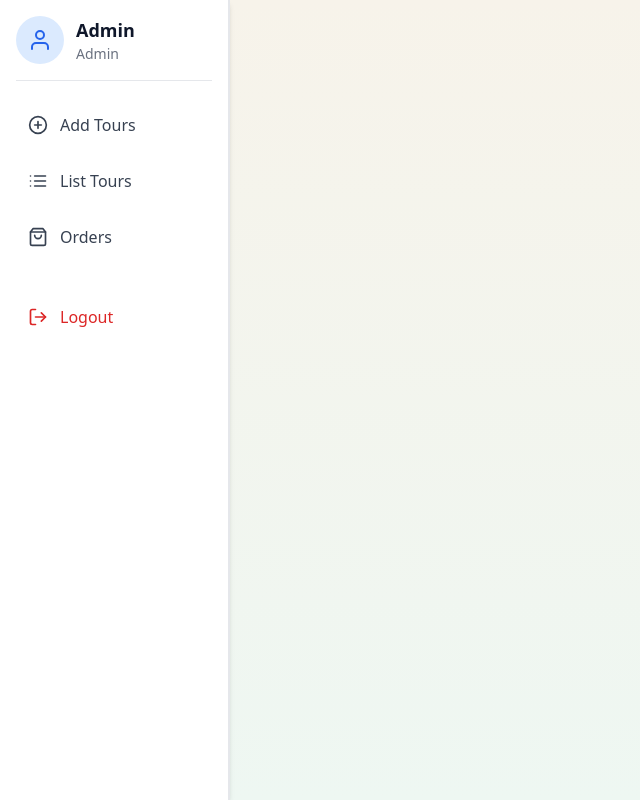
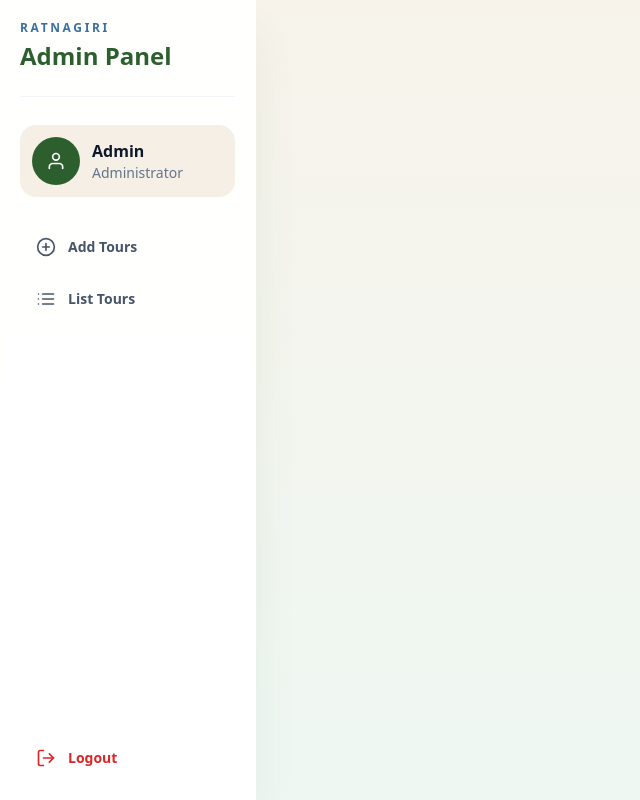
Before and after one commit to Pooja184/Tourism-Management, a React (Vite) app in the folder frontend/: page /admin in a window 1280 px wide. Shown: the top 800 px of the page, without its empty margins (0-640 px from the left). Built offline with nearby package versions, Linux system fonts and the light colour scheme; no server answers.

Commit message:
feat: enhance Sidebar component with improved layout, navigation links, and logout functionality

```diff
--- a/frontend/src/pages/admin/Sidebar.jsx
+++ b/frontend/src/pages/admin/Sidebar.jsx
@@ -1,12 +1,11 @@
 import React, { useState } from "react";
 import { NavLink, useNavigate } from "react-router-dom";
 import {
+  FiList,
+  FiLogOut,
+  FiMenu,
   FiPlusCircle,
-  FiList,
-  FiShoppingBag,
-  FiLogOut,
   FiUser,
-  FiMenu,
   FiX,
 } from "react-icons/fi";
 import { useDispatch, useSelector } from "react-redux";
@@ -20,6 +19,13 @@ const Sidebar = () => {
   const admin = useSelector((state) => state.admin?.admin);
   const adminName = admin?.name || "Admin";
 
+  const navLinkClass = ({ isActive }) =>
+    `flex items-center gap-3 rounded-xl px-4 py-3 text-sm font-semibold transition ${
+      isActive
+        ? "bg-secondary text-white shadow-md shadow-secondary/20"
+        : "text-slate-600 hover:bg-secondary/10 hover:text-secondary"
+    }`;
+
   const handleLogout = () => {
     dispatch(adminLogout());
     navigate("/");
@@ -27,43 +33,57 @@ const Sidebar = () => {
 
   return (
     <>
-      {/* Hamburger button for mobile */}
-      <div className="md:hidden  fixed top-4 left-4 z-50">
+      <div className="fixed left-4 top-4 z-50 md:hidden">
         <button
+          type="button"
           onClick={() => setIsOpen(!isOpen)}
-          className="p-2 bg-blue-600 text-white rounded-full shadow-md focus:outline-none"
+          className="grid h-11 w-11 place-items-center rounded-full bg-secondary text-white shadow-lg shadow-secondary/30 focus:outline-none focus:ring-2 focus:ring-secondary focus:ring-offset-2"
+          aria-label="Toggle admin menu"
         >
           {isOpen ? <FiX size={22} /> : <FiMenu size={22} />}
         </button>
       </div>
 
-      {/* Sidebar */}
+      {isOpen && (
+        <button
+          type="button"
+          aria-label="Close admin menu"
+          className="fixed inset-0 z-30 bg-slate-950/40 md:hidden"
+          onClick={() => setIsOpen(false)}
+        />
+      )}
+
       <div
-        className={`fixed md:relative top-0 left-0 h-screen w-64 md:w-56 lg:w-[18%] bg-white border-r-2 shadow-md p-4 flex flex-col  z-40 transition-transform duration-300 ${
+        className={`fixed left-0 top-0 z-40 flex h-screen w-72 flex-col border-r border-white/80 bg-white/95 p-5 shadow-2xl shadow-secondary/10 backdrop-blur transition-transform duration-300 md:sticky md:w-64 md:translate-x-0 ${
           isOpen ? "translate-x-0" : "-translate-x-full md:translate-x-0"
         }`}
       >
-        {/* Top Section - Admin Info */}
-        <div className="flex items-center gap-3 mb-6 border-b pb-4">
-          <div className="w-12 h-12 rounded-full bg-blue-100 flex items-center justify-center">
-            <FiUser className="text-2xl text-blue-600" />
+        <div className="mb-7 border-b border-slate-100 pb-6">
+          <p className="text-xs font-semibold uppercase tracking-[0.22em] text-accent">
+            Ratnagiri
+          </p>
+          <h1 className="mt-1 text-2xl font-black text-secondary">
+            Admin Panel
+          </h1>
         </div>
-          <div>
-            <h2 className="text-lg font-semibold">{adminName}</h2>
-            <p className="text-gray-500 text-sm">Admin</p>
+
+        <div className="mb-7 flex items-center gap-3 rounded-2xl bg-neutral p-3">
+          <div className="grid h-12 w-12 place-items-center rounded-full bg-secondary text-xl text-white">
+            <FiUser />
+          </div>
+          <div className="min-w-0">
+            <h2 className="truncate text-base font-bold text-slate-900">
+              {adminName}
+            </h2>
+            <p className="text-sm text-slate-500">Administrator</p>
           </div>
         </div>
 
-        {/* Navigation Links */}
-        <div className="flex flex-col gap-4">
+        <nav className="flex flex-1 flex-col gap-2">
           <NavLink
             to="/admin/addtours"
             onClick={() => setIsOpen(false)}
-            className={({ isActive }) =>
-              isActive
-                ? "flex items-center gap-3 px-3 py-2 bg-blue-100 text-blue-600 font-semibold rounded"
-                : "flex items-center gap-3 px-3 py-2 text-gray-700 hover:bg-gray-100 rounded"
-            }
+            className={navLinkClass}
           >
             <FiPlusCircle className="text-xl" />
             <span>Add Tours</span>
@@ -72,42 +92,24 @@ const Sidebar = () => {
           <NavLink
             to="/admin/listTours"
             onClick={() => setIsOpen(false)}
-            className={({ isActive }) =>
-              isActive
-                ? "flex items-center gap-3 px-3 py-2 bg-blue-100 text-blue-600 font-semibold rounded"
-                : "flex items-center gap-3 px-3 py-2 text-gray-700 hover:bg-gray-100 rounded"
-            }
+            className={navLinkClass}
           >
             <FiList className="text-xl" />
             <span>List Tours</span>
           </NavLink>
 
-          <NavLink
-            to="/admin/orders"
-            onClick={() => setIsOpen(false)}
-            className={({ isActive }) =>
-              isActive
-                ? "flex items-center gap-3 px-3 py-2 bg-blue-100 text-blue-600 font-semibold rounded"
-                : "flex items-center gap-3 px-3 py-2 text-gray-700 hover:bg-gray-100 rounded"
-            }
-          >
-            <FiShoppingBag className="text-xl" />
-            <span>Orders</span>
-          </NavLink>
-           {/* Logout Button */}
           <button
+            type="button"
             onClick={() => {
               handleLogout();
               setIsOpen(false);
             }}
-          className="flex items-center gap-3 px-3 py-2 text-red-600 hover:bg-red-50 rounded w-full mt-6"
+            className="mt-auto flex w-full items-center gap-3 rounded-xl px-4 py-3 text-sm font-semibold text-red-600 transition hover:bg-red-50"
           >
             <FiLogOut className="text-xl" />
             <span>Logout</span>
           </button>
-        </div>
-
-
+        </nav>
       </div>
     </>
   );
```
Lines whose indentation alone changed are shown as unchanged.
